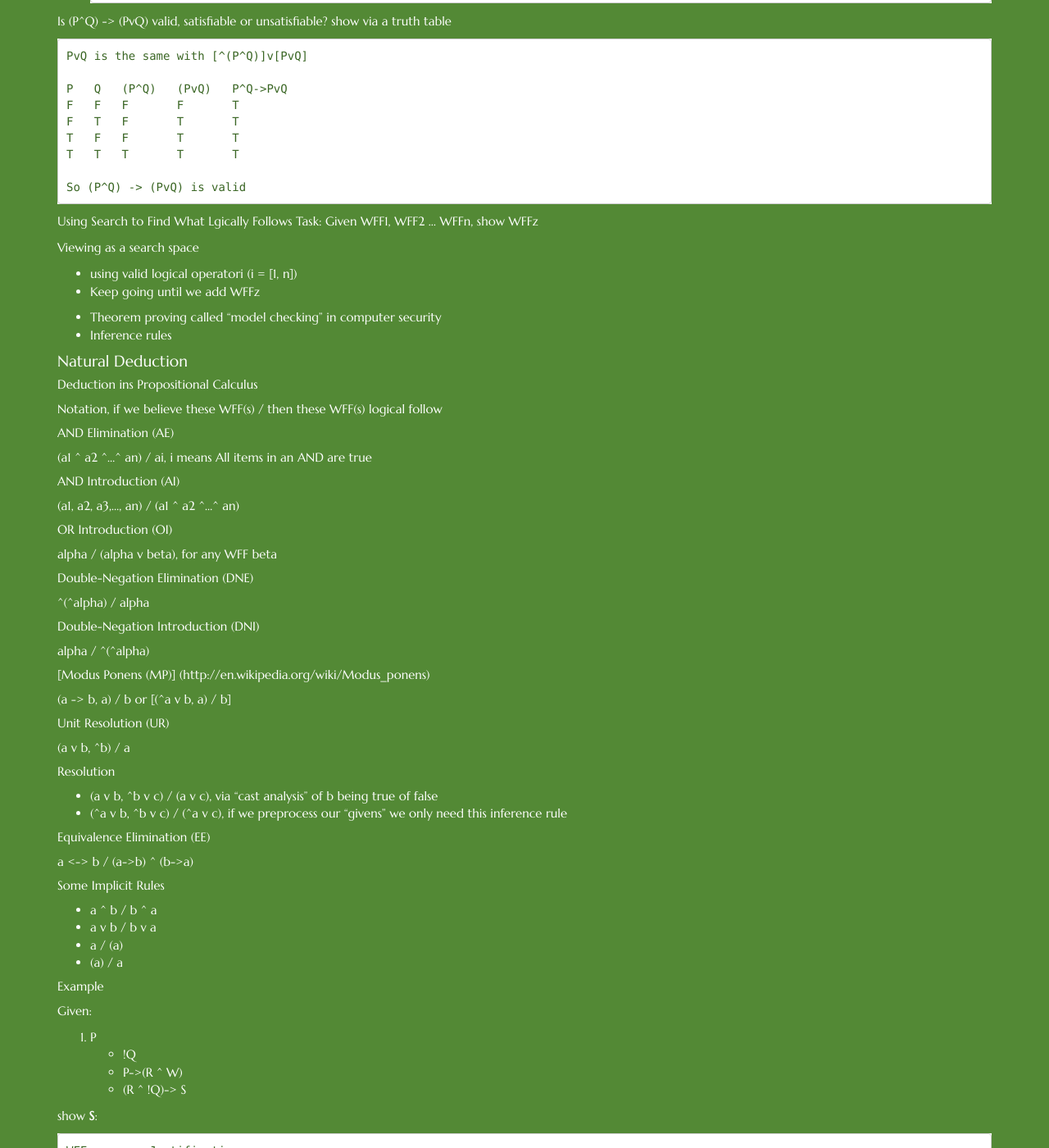
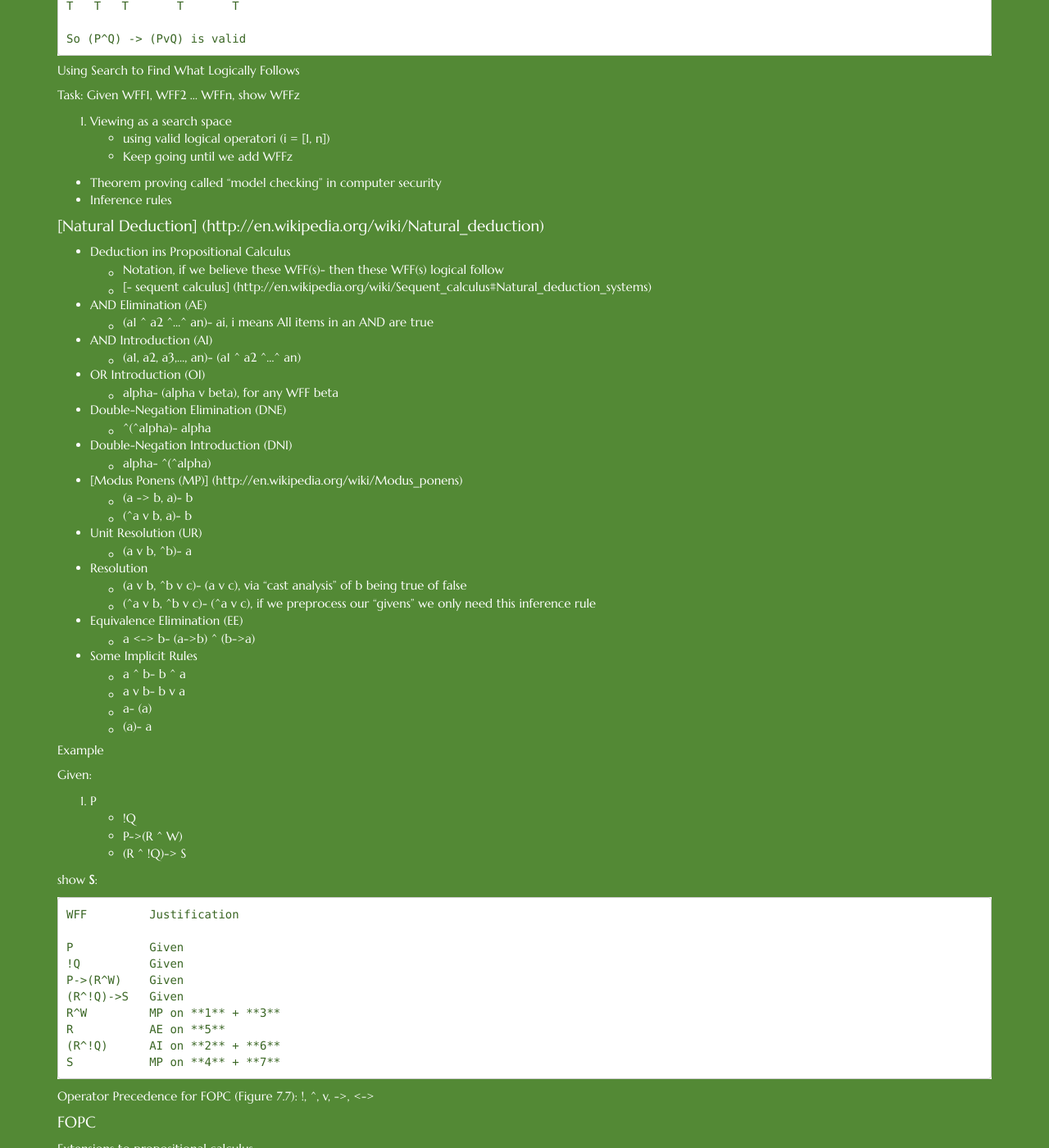
Before and after one commit to luozhaoyu/luozhaoyu.github.io, a Jekyll site: the page built from _posts/2014-11-19-logic.md, in a window 1280 px wide and 1400 px high, scrolled down 1399 px. Shown: the whole window at 82% size. Built offline with Jekyll 4.4.1, drawn with Linux system fonts in a browser that asks for light colours; nearby versions of some CDN libraries; Markdown is read by kramdown in place of the engine named in the settings; some of the changed text lies outside the part shown.

Commit message:
adjust format

```diff
--- a/_posts/2014-11-19-logic.md
+++ b/_posts/2014-11-19-logic.md
@@ -7,18 +7,17 @@
 1. Represent world knowledge in logic
 - Perform inferences; i.e. deduce what logically follows. Why?
 
-* FOPC, [first order predicate calculus] (http://en.wikipedia.org/wiki/First-order_logic)
-    * [Propositional calculus] (http://en.wikipedia.org/wiki/Propositional_calculus)
+* [first order predicate calculus (FOPC)] (http://en.wikipedia.org/wiki/First-order_logic)
     * Seeing if a logical sentence is satisfiable
-    * Seeing what logically follows from some give logical sentences
+    * Seeing what logically follows from some given logical sentences
     * well defined
     * sound (inferences are correct)
     * complete (all possible deduction can be mechanically produced)
+* [Propositional calculus] (http://en.wikipedia.org/wiki/Propositional_calculus)
+    * Components are Atomic Sentences: it is cold, it is raining, etc. P, Q, etc (evaluate to TRUE or FALSE)
 
-Components of Propositional Logic
-* Atomic sentences: it is cold, it is raining, etc. P, Q, etc (evaluate to TRUE or FALSE)
 
-Connectives create compound sentences
+#### Connectives create compound sentences
 * If P and Q are logical sentences then so are
     * (P) - can add parens
     * ^P - negation
@@ -37,13 +34,13 @@
     T   F   F   F   T   F               F
     T   T   F   T   T   T               T
 
-    R: it is raining, V: take umbrella
+* R: it is raining, V: take umbrella
+    * Translate: If it is raining, table your umbrella
+    * Wrong R^U: it is currently raining and you should take your umbrella
+    * Right R->: if it is raining, then you should take your umbrella
 
-* Translate: If it is raining, table your umbrella
-* Wrong R^U: it is currently raining and you should take your umbrella
-* Right R->: if it is raining, then you should take your umbrella
-
-Some jargon
+#### A grammatically correct logical sentence is called a [well formed formula (WFF)] (http://en.wikipedia.org/wiki/Well-formed_formula)
+Some jargons
 
 * a *model* is a "possible world" where the truth value of each primitive is given/specified
 * a model of a set of WFF is one that makes all the sentences true
@@ -68,54 +65,46 @@
 
     So (P^Q) -> (PvQ) is valid
 
-Using Search to Find What Lgically Follows
+##### Using Search to Find What Logically Follows
 Task: Given WFF1, WFF2 ... WFFn, show WFFz
 
-Viewing as a search space
+1. Viewing as a search space
 * using valid logical operatori (i = [1, n])
 * Keep going until we add WFFz
 
 * Theorem proving called "model checking" in computer security
 * Inference rules
 
-#### Natural Deduction
+#### [Natural Deduction] (http://en.wikipedia.org/wiki/Natural_deduction)
 
-##### Deduction ins Propositional Calculus
-Notation, if we believe these WFF(s) / then these WFF(s) logical follow
-
-##### AND Elimination (AE)
-(a1 ^ a2 ^...^ an) / ai, i means All items in an AND are true
-
-##### AND Introduction (AI)
-(a1, a2, a3,..., an) / (a1 ^ a2 ^...^ an)
-
-##### OR Introduction (OI)
-alpha / (alpha v beta), for any WFF beta
-
-##### Double-Negation Elimination (DNE)
-^(^alpha) / alpha
-
-##### Double-Negation Introduction (DNI)
-alpha / ^(^alpha)
-
-##### [Modus Ponens (MP)] (http://en.wikipedia.org/wiki/Modus_ponens)
-(a -> b, a) / b or [(^a v b, a) / b]
-
-##### Unit Resolution (UR)
-(a v b, ^b) / a
-
-##### Resolution
-* (a v b, ^b v c) / (a v c), via "cast analysis" of b being true of false
-* (^a v b, ^b v c) / (^a v c), if we preprocess our "givens" we only need this inference rule
-
-##### Equivalence Elimination (EE)
-a <-> b / (a->b) ^ (b->a)
-
-##### Some Implicit Rules
-* a ^ b / b ^ a
-* a v b / b v a
-* a / (a)
-* (a) / a
+* Deduction ins Propositional Calculus
+    * Notation, if we believe these WFF(s) |- then these WFF(s) logical follow
+    * [|- sequent calculus] (http://en.wikipedia.org/wiki/Sequent_calculus#Natural_deduction_systems)
+* AND Elimination (AE)
+    * (a1 ^ a2 ^...^ an) |- ai, i means All items in an AND are true
+* AND Introduction (AI)
+    * (a1, a2, a3,..., an) |- (a1 ^ a2 ^...^ an)
+* OR Introduction (OI)
+    * alpha |- (alpha v beta), for any WFF beta
+* Double-Negation Elimination (DNE)
+    * ^(^alpha) |- alpha
+* Double-Negation Introduction (DNI)
+    * alpha |- ^(^alpha)
+* [Modus Ponens (MP)] (http://en.wikipedia.org/wiki/Modus_ponens)
+    * (a -> b, a) |- b
+    * (^a v b, a) |- b
+* Unit Resolution (UR)
+    * (a v b, ^b) |- a
+* Resolution
+    * (a v b, ^b v c) |- (a v c), via "cast analysis" of b being true of false
+    * (^a v b, ^b v c) |- (^a v c), if we preprocess our "givens" we only need this inference rule
+* Equivalence Elimination (EE)
+    * a <-> b |- (a->b) ^ (b->a)
+* Some Implicit Rules
+    * a ^ b |- b ^ a
+    * a v b |- b v a
+    * a |- (a)
+    * (a) |- a
 
 ##### Example
 Given:
@@ -214,6 +203,7 @@
 * The unification algorithm finds the fewest constraints that make two logical expression match (i.e. char by char identical)
 * all variables are universal(i.e. "for all" variables)
 
+
     A       B       Theta(binding list)
     P(?x)   P(Mary) {?x/Mary}
     P(?x)   P(?y)   {?x/?y} or {?y/?x}
@@ -241,6 +231,7 @@
     * when done, either FAILs or name two identical expression
 
 
+
     Unify(p(?x, ?x, A), p(?z, f(?y), ?y)) Theta={?x/?z, ?z/f(?y), ?y/A} (Aside: "standardizing part" [V x p(x)] [V x q(x)])
     Unify(p(?z, ?z, A), p(?z, f(?y), ?y))
     Unify(p(f(?y), f(?y), A), p(f(?y), f(?y), ?y))
@@ -258,6 +249,7 @@
     * Alternate Form: replace "P(?z, ?w) -> q(?z)" with "^P(?z, ?w) v q(?z)"
 - Generalised Resolution Rule: P(?x, ?y) v alpha(?y, ?z), !P(?a, ?b), beta(?b, ?c, ?d)
 |- SUBST(unify(P(?x, ?y), !P(?a, ?b)), alpha(?y, ?z) v beta(?b, ?c, ?d))
+
         ex> P(?x) v Q(?x), !P(John) v R(John) v Z(Mary, John)
         Using Theta={?x/John}
             Q(John) v R(John) v Z(Mary, John)
@@ -269,12 +261,12 @@
 
 #### Clavsal Form (aka, CNF = Conjunctive Normal Form)
 * an algorithm exists for putting a set of WFF into this form,
-but all you need to know is P->Q becomes !P v Q
+but all you need to know is `P->Q` becomes `!P v Q`
 * a conjunct ("AND") of disjuncts ("OR") where the disjuncts only contain atomic predicates or their negations
 
 #### Proof by contradiction
 To show alpha, we assume !alpha and show it leads to a contradiction (beta, !beta)
-beta v false, !beta v false |- false v false
+`beta v false, !beta v false |- false v false`
     Given:
     [p(?x1) v !q(?x1)] ^ [r(?x2) v !p(?x2)] ^ [!r(John)] ^ [q(John)] ^ [a(?x3 v !b(?x3)] ^ [!a(Mary)]
 
```
Also changed, not shown: other parts of _posts/2014-11-19-logic.md (+8 -10 lines).
